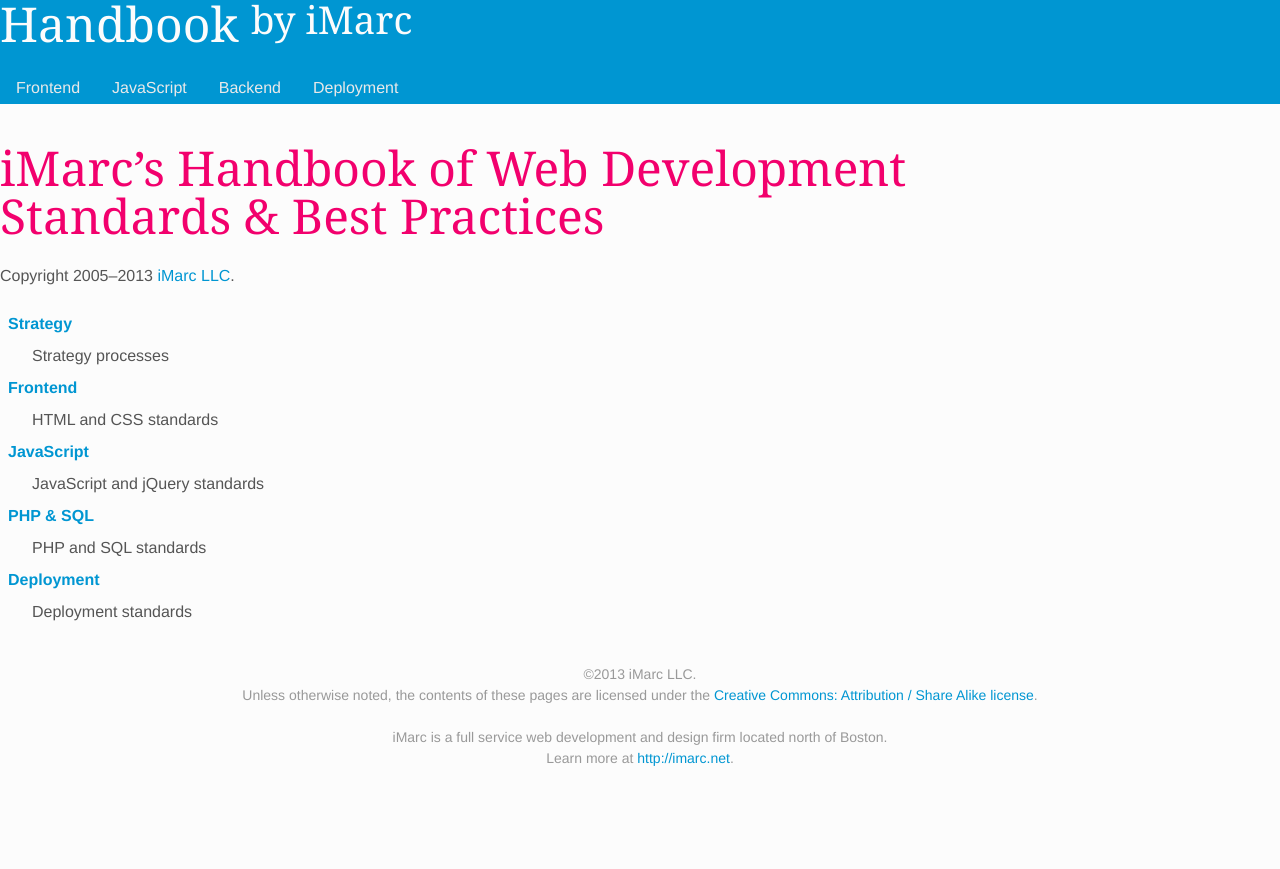
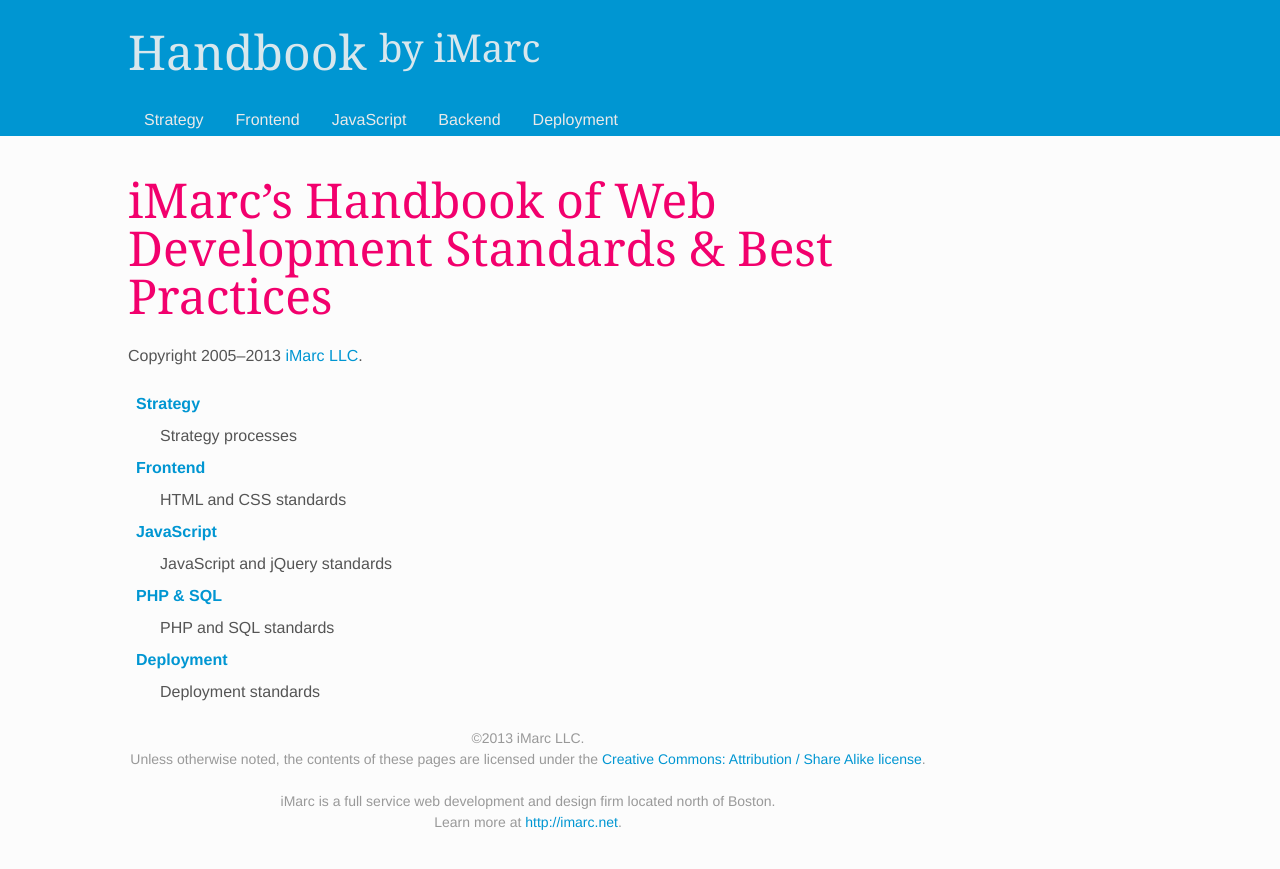
Before and after one commit to imarc/handbook, a Jekyll site: the page built from beta/index.markdown, in a window 1280 px wide. Shown: the top 869 px of the page. Built offline with Jekyll 4.4.1, drawn with Linux system fonts in a browser that asks for light colours; nearby versions of some CDN libraries.

Commit message:
Updated beta markup to work with boilerplate css

```diff
--- a/_layouts/beta.notoc.html
+++ b/_layouts/beta.notoc.html
@@ -11,24 +11,24 @@
 		<meta name="author" content="Design, programming, by iMarc. More info at http://imarc.net" />
 		<meta name="viewport" content="width=device-width" />
 		<link rel="stylesheet" type="text/css" href="css/styles.css" media="all" />
-		<!-- link rel="stylesheet" type="text/css" href="css/highlight/github.css" media="all" / -->
+		<link rel="stylesheet" type="text/css" href="css/highlight/github.css" media="all" />
 
 		<!--[if IE]>
 			<script src="js/html5shiv.js"></script>
 		<![endif]-->
 	</head>
 	<body>
-		<div class="site">
-
 		<header class="primary">
+			<div class="mold">
+				<div class="branding">
 					<h1><a href="/">Handbook <sup>by iMarc</sup></a></h1>
+				</div>
+			</div>
 			<nav class="primary">
-					<ul>
-						<!--
+				<ul class="mold">
 				    <li>
 				        <a href="strategy">Strategy</a>
 				    </li>
-						// -->
 				    <li>
 				        <a href="frontend">Frontend</a>
 				    </li>
@@ -45,13 +45,13 @@
 			</nav>
 		</header>
 
-			<div class="torso">
-				<div class="main full-width" role="main">
+		<div class="torso mold">
+			<div class="main" role="main">
 				{{ content }}
 			</div>
 		</div>
 
-			<footer class="primary">
+		<footer class="primary mold">
 			<div class="copyright">©2013 iMarc LLC.</div>
 			<p class="license">
 				Unless otherwise noted, the contents of these pages are licensed under the
@@ -63,7 +63,6 @@
 				Learn more at <a href="http://imarc.net">http://imarc.net</a>.
 			</p>
 		</footer>
-		</div>
 
 		<script type="text/javascript" src="http://ajax.googleapis.com/ajax/libs/jquery/1.7.2/jquery.min.js"></script>
 		<script type="text/javascript" src="js/plugins/sticktotop.plugin.js"></script>
```
Also changed, not shown: _layouts/beta.default.html (+10 -10 lines). Lines whose indentation alone changed are shown as unchanged.
